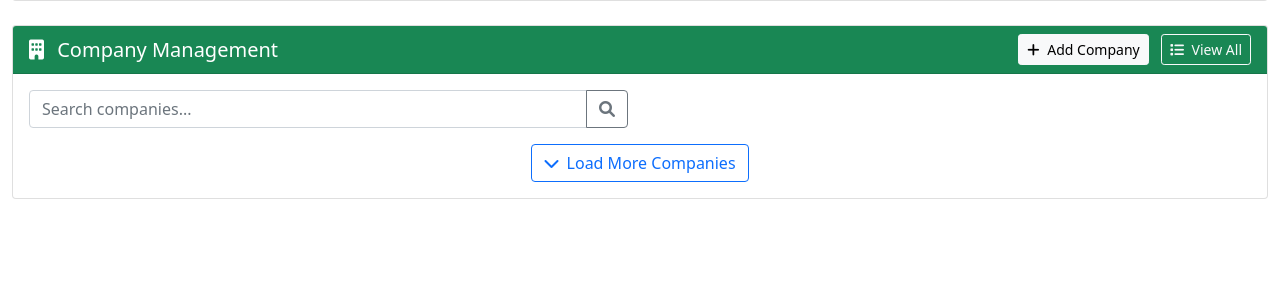
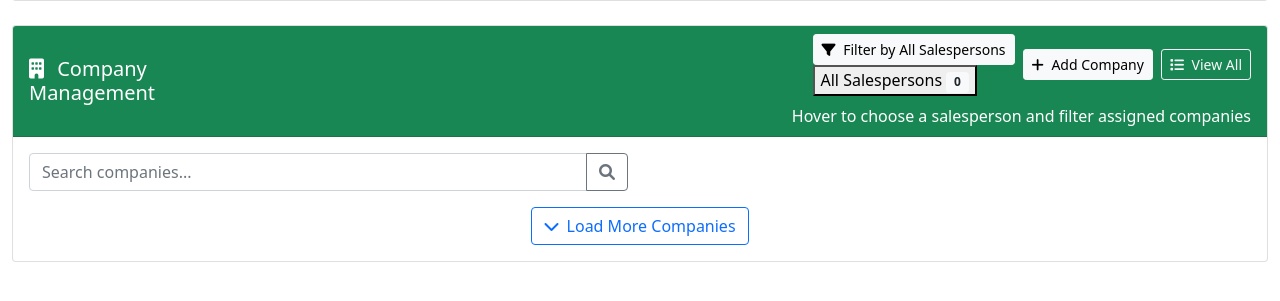
Before and after one commit to ADCY245/comp, a PHP site: page /templates/admin/manage_users.html in a window 1280 px wide. Shown: the part 448-749 px from the top of the page. Run offline with PHP 8.4, Linux system fonts and the light colour scheme; some libraries are stand-ins or nearby versions.

Commit message:
Add salesperson filter dropdown to admin company management

```diff
--- a/templates/admin/manage_users.html
+++ b/templates/admin/manage_users.html
@@ -111,18 +111,33 @@
             <div class="col-12">
                 <div class="card">
                     <div class="card-header bg-success text-white">
-                        <div class="d-flex justify-content-between align-items-center">
+                        <div class="d-flex flex-column flex-md-row justify-content-between align-items-start align-items-md-center gap-2">
                             <h5 class="mb-0">
                                 <i class="fas fa-building me-2"></i>
                                 Company Management
                             </h5>
-                            <div>
-                                <button class="btn btn-light btn-sm me-2" onclick="showAddCompanyModal()">
-                                    <i class="fas fa-plus me-1"></i> Add Company
-                                </button>
-                                <button class="btn btn-outline-light btn-sm" onclick="showAllCompanies()">
-                                    <i class="fas fa-list me-1"></i> View All
-                                </button>
+                            <div class="d-flex flex-column align-items-md-end gap-2 w-100 w-md-auto">
+                                <div class="d-flex align-items-center flex-wrap justify-content-md-end gap-2">
+                                    <div class="filter-dropdown" id="salespersonFilterDropdown">
+                                        <button type="button" class="btn btn-light btn-sm filter-dropdown-btn" id="salespersonFilterButton">
+                                            <span><i class="fas fa-filter me-1"></i> Filter by</span>
+                                            <span id="salespersonFilterLabel">All Salespersons</span>
+                                        </button>
+                                        <div class="filter-dropdown-menu" id="salespersonFilterMenu">
+                                            <button type="button" class="filter-option" data-user-id="" data-user-name="All Salespersons">
+                                                <span>All Salespersons</span>
+                                                <span class="badge bg-light text-dark">0</span>
+                                            </button>
+                                        </div>
+                                    </div>
+                                    <button class="btn btn-light btn-sm" onclick="showAddCompanyModal()">
+                                        <i class="fas fa-plus me-1"></i> Add Company
+                                    </button>
+                                    <button class="btn btn-outline-light btn-sm" onclick="showAllCompanies()">
+                                        <i class="fas fa-list me-1"></i> View All
+                                    </button>
+                                </div>
+                                <span class="filter-dropdown-label text-md-end">Hover to choose a salesperson and filter assigned companies</span>
                             </div>
                         </div>
                     </div>
@@ -289,6 +304,104 @@
     <!-- Bootstrap JS Bundle with Popper -->
     <script src="https://cdn.jsdelivr.net/npm/bootstrap@5.1.3/dist/js/bootstrap.bundle.min.js"></script>
     <script>
+        let salespersonFilterState = {
+            activeUserId: '',
+            users: []
+        };
+
+        function buildSalespersonMenu(users) {
+            const menu = document.getElementById('salespersonFilterMenu');
+            const label = document.getElementById('salespersonFilterLabel');
+            if (!menu || !label) return;
+
+            menu.innerHTML = '';
+
+            const options = [
+                {
+                    id: '',
+                    name: 'All Salespersons',
+                    companyCount: getCompanyCountForUser('', users)
+                },
+                ...users.map(user => ({
+                    id: user.id,
+                    name: user.username || user.email || user.id,
+                    companyCount: getCompanyCountForUser(user.id, users)
+                }))
+            ];
+
+            options.forEach(option => {
+                const btn = document.createElement('button');
+                btn.type = 'button';
+                btn.className = 'filter-option';
+                btn.dataset.userId = option.id;
+                btn.dataset.userName = option.name;
+                btn.innerHTML = `
+                    <span>${option.name}</span>
+                    <span class="badge bg-light text-dark">${option.companyCount}</span>
+                `;
+
+                btn.addEventListener('click', () => {
+                    salespersonFilterState.activeUserId = option.id;
+                    label.textContent = option.name;
+                    applySalespersonFilter();
+                });
+
+                menu.appendChild(btn);
+            });
+        }
+
+        function getCompanyCountForUser(userId, users) {
+            if (!userId) {
+                return salesCompanyMap.totalCompanies || 0;
+            }
+            const companies = salesCompanyMap.byUser[userId] || [];
+            return companies.length;
+        }
+
+        const salesCompanyMap = {
+            totalCompanies: 0,
+            byUser: {}
+        };
+
+        function updateSalesCompanyMap(companies) {
+            salesCompanyMap.totalCompanies = Array.isArray(companies) ? companies.length : 0;
+            salesCompanyMap.byUser = {};
+
+            if (!Array.isArray(companies)) return;
+
+            companies.forEach(company => {
+                const assigned = Array.isArray(company.assigned_to) ? company.assigned_to : [];
+                assigned.forEach(userId => {
+                    const normalized = String(userId);
+                    if (!salesCompanyMap.byUser[normalized]) {
+                        salesCompanyMap.byUser[normalized] = [];
+                    }
+                    salesCompanyMap.byUser[normalized].push(company.id);
+                });
+            });
+        }
+
+        function applySalespersonFilter() {
+            const container = document.getElementById('companiesList');
+            if (!container) return;
+            const filterId = salespersonFilterState.activeUserId;
+
+            Array.from(container.getElementsByClassName('company-item')).forEach(item => {
+                const assigned = item.dataset.assignedUsers ? item.dataset.assignedUsers.split(',') : [];
+                if (!filterId) {
+                    item.style.display = '';
+                } else {
+                    item.style.display = assigned.includes(filterId) ? '' : 'none';
+                }
+            });
+        }
+
+        function refreshSalespersonFilter(users, companies) {
+            salespersonFilterState.users = users || [];
+            updateSalesCompanyMap(companies || []);
+            buildSalespersonMenu(salespersonFilterState.users);
+            applySalespersonFilter();
+        }
         // Global variables
         let allUsers = [];
         // Global variables
```
Also changed, not shown: static/styles/admin-manage-users.css (+59 -0 lines).
